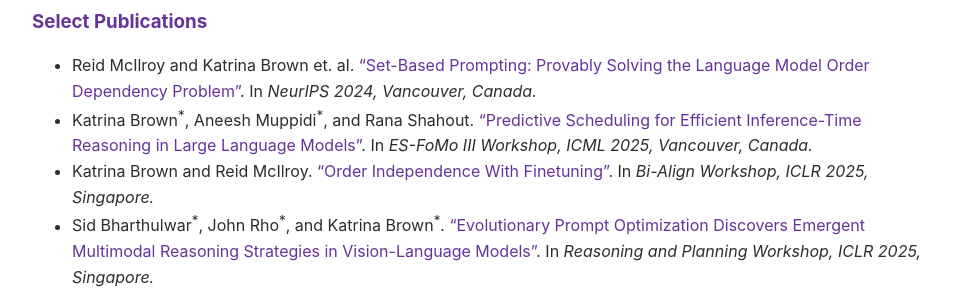
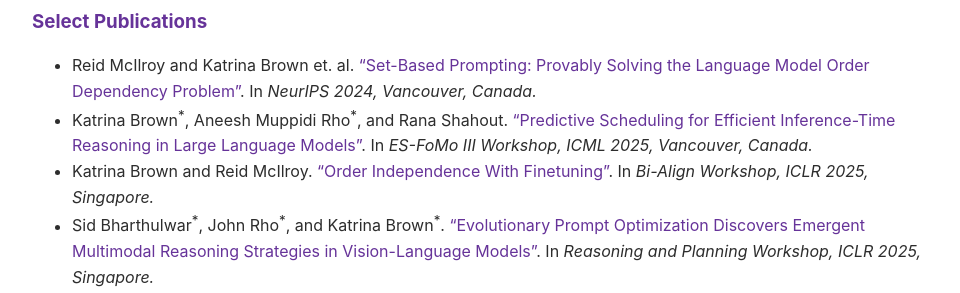
Before and after one commit to brownkat6/katrinarbrown, a Jekyll site: the page built from docs/research.md, in a window 1280 px wide. Shown: the part 283-576 px from the top of the page, without its empty margins (158-1118 px from the left). Built offline with Jekyll 4.4.1, drawn with Linux system fonts in a browser that asks for light colours.

```diff
--- a/docs/research.md
+++ b/docs/research.md
@@ -9,7 +9,7 @@
 
 ### Select Publications
 - Reid McIlroy and Katrina Brown et. al. ["Set-Based Prompting: Provably Solving the Language Model Order Dependency Problem"](https://arxiv.org/pdf/2406.06581). In *NeurIPS 2024, Vancouver, Canada.*
-- Katrina Brown<sup>*</sup>, Aneesh Muppidi<sup>*</sup>, and Rana Shahout. ["Predictive Scheduling for Efficient Inference-Time Reasoning in Large Language Models"](https://openreview.net/pdf?id=Mn3lrAWy20). In _ES-FoMo III Workshop, ICML 2025, Vancouver, Canada._
+- Katrina Brown<sup>*</sup>, Aneesh Muppidi Rho<sup>*</sup>, and Rana Shahout. ["Predictive Scheduling for Efficient Inference-Time Reasoning in Large Language Models"](https://openreview.net/pdf?id=Mn3lrAWy20). In _ES-FoMo III Workshop, ICML 2025, Vancouver, Canada._
 - Katrina Brown and Reid McIlroy. ["Order Independence With Finetuning"](https://arxiv.org/abs/2503.23483). In *Bi-Align Workshop, ICLR 2025, Singapore.*
 - Sid Bharthulwar<sup>*</sup>, John Rho<sup>*</sup>, and Katrina Brown<sup>*</sup>. ["Evolutionary Prompt Optimization Discovers Emergent Multimodal Reasoning Strategies in Vision-Language Models"](https://arxiv.org/abs/2503.23503). In _Reasoning and Planning Workshop, ICLR 2025, Singapore._
 - Katrina Brown, Marton Havasi, Finale Doshi-Velez. ["Diverse Concept Proposals for Concept Bottleneck Models"](https://arxiv.org/pdf/2412.18059). In *Human Machine Collaboration and Teaming Workshop, ICML 2022, Hawaii.*
```
